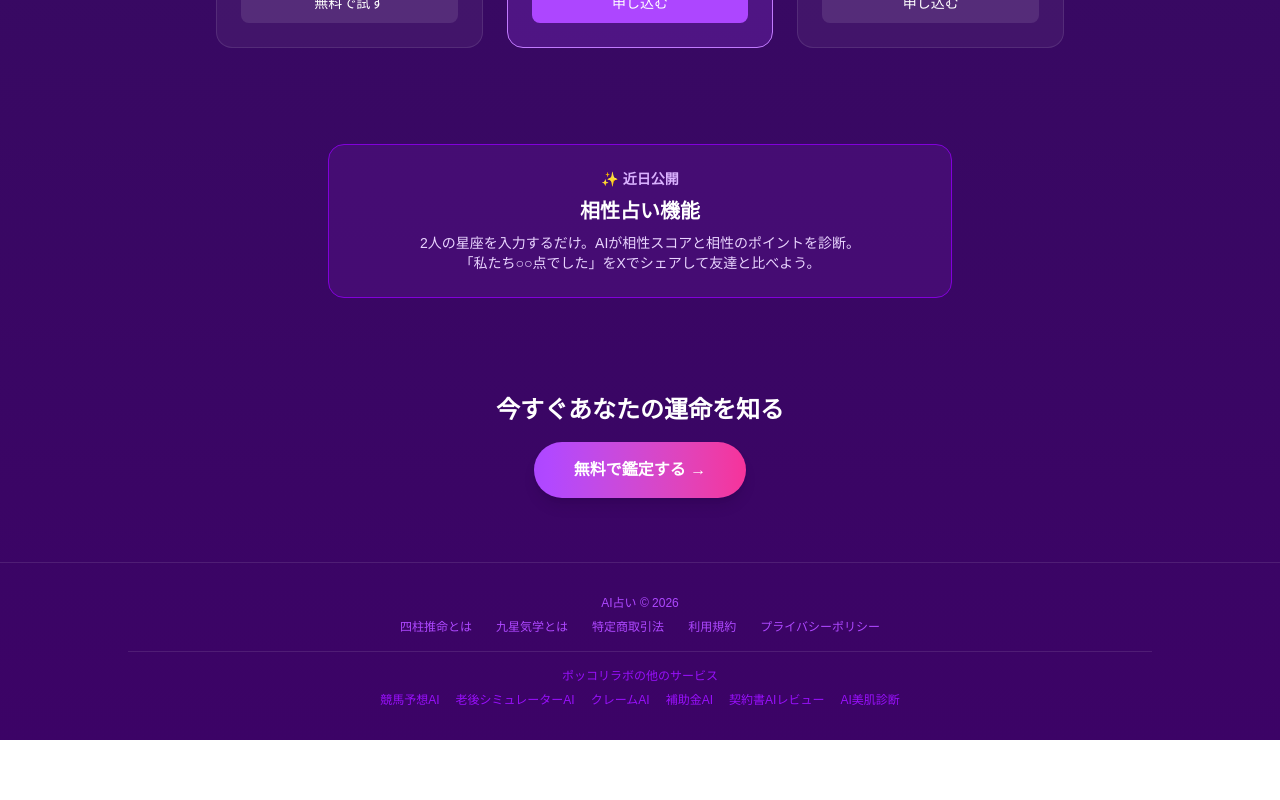
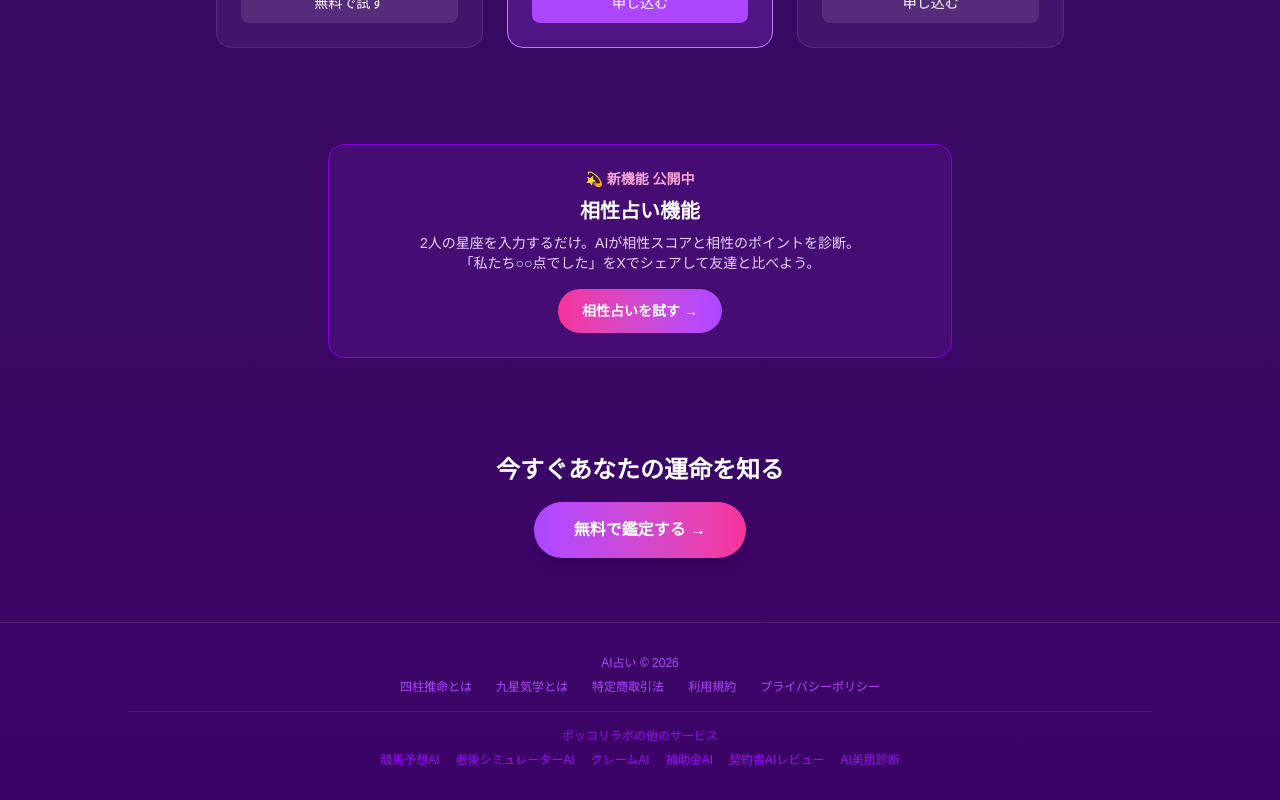
Before and after one commit to pokkori/uranai-ai, a Next.js app: page / in a window 1280 px wide. Shown: the part 4339-5139 px from the top of the page. Before the commit the page ends 5079 px from the top, so only its background shows below. Built offline with nearby package versions, Linux system fonts and the light colour scheme.

Commit message:
feat: Sonnet 4.6昇格 + LP「近日公開」→「公開中」に修正
- uranai/route.ts: claude-haiku→claude-sonnet-4-6（2箇所）
- page.tsx: 相性占い「近日公開」バナー → 実装済みCTAに変更

Co-Authored-By: Claude Sonnet 4.6 <noreply@anthropic.com>

```diff
--- a/app/api/uranai/route.ts
+++ b/app/api/uranai/route.ts
@@ -138,7 +138,7 @@ export async function POST(req: NextRequest) {
 
     try {
       const stream = client.messages.stream({
-        model: "claude-haiku-4-5-20251001",
+        model: "claude-sonnet-4-6",
         max_tokens: 2500,
         messages: [{ role: "user", content: prompt }],
       });
--- a/app/page.tsx
+++ b/app/page.tsx
@@ -213,15 +213,18 @@ export default function LandingPage() {
         </div>
       </section>
 
-      {/* 相性占い予告 */}
+      {/* 相性占い */}
       <section className="max-w-2xl mx-auto px-6 py-8 text-center">
         <div className="bg-purple-900/40 border border-purple-700 rounded-2xl p-6">
-          <p className="text-purple-300 text-sm font-semibold mb-2">✨ 近日公開</p>
+          <p className="text-pink-300 text-sm font-semibold mb-2">💫 新機能 公開中</p>
           <h3 className="text-xl font-bold text-white mb-2">相性占い機能</h3>
-          <p className="text-purple-200 text-sm">
+          <p className="text-purple-200 text-sm mb-4">
             2人の星座を入力するだけ。AIが相性スコアと相性のポイントを診断。<br/>
             「私たち○○点でした」をXでシェアして友達と比べよう。
           </p>
+          <Link href="/uranai" className="inline-block bg-gradient-to-r from-pink-500 to-purple-500 text-white font-bold px-6 py-3 rounded-full hover:opacity-90 transition-opacity text-sm">
+            相性占いを試す →
+          </Link>
         </div>
       </section>
 
```
